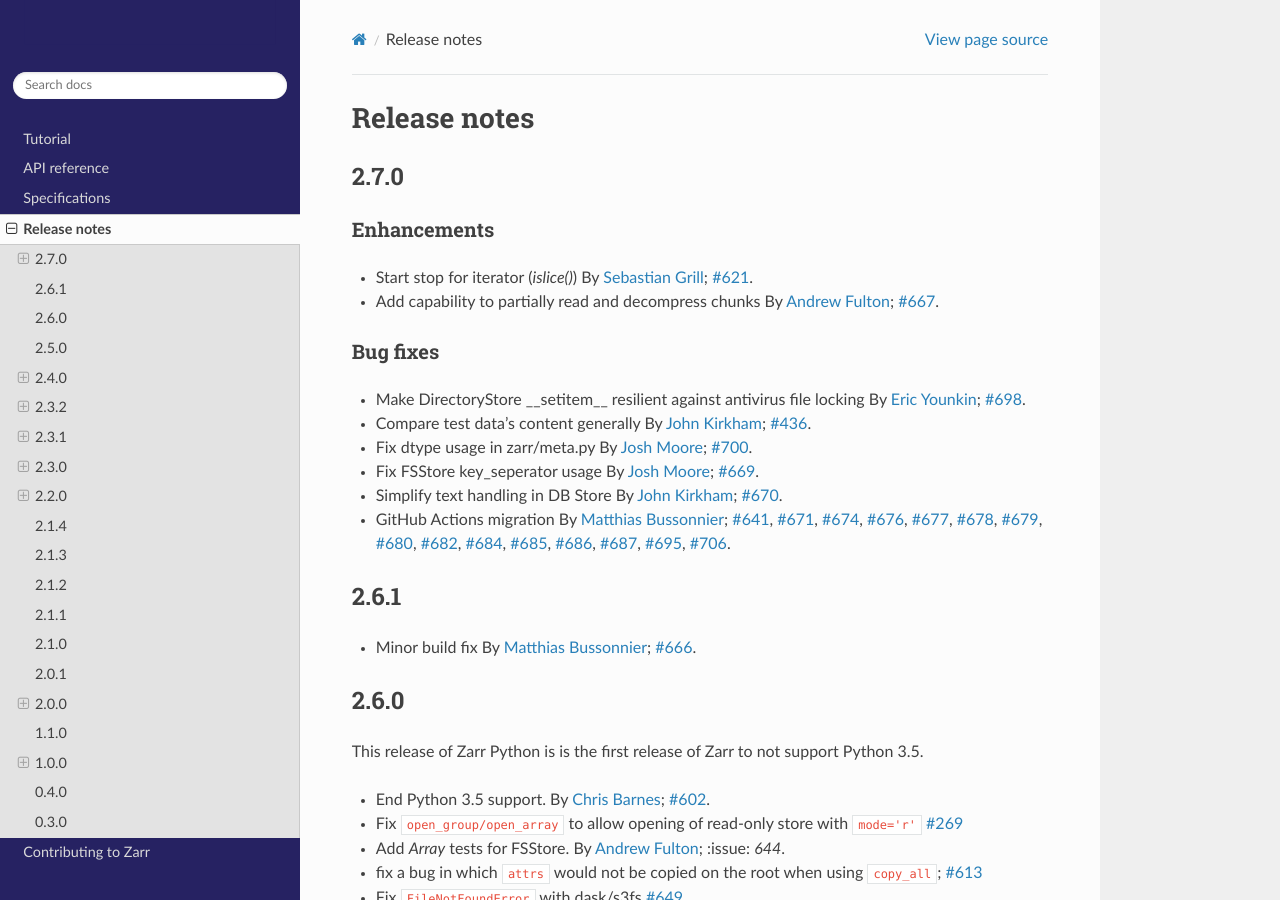
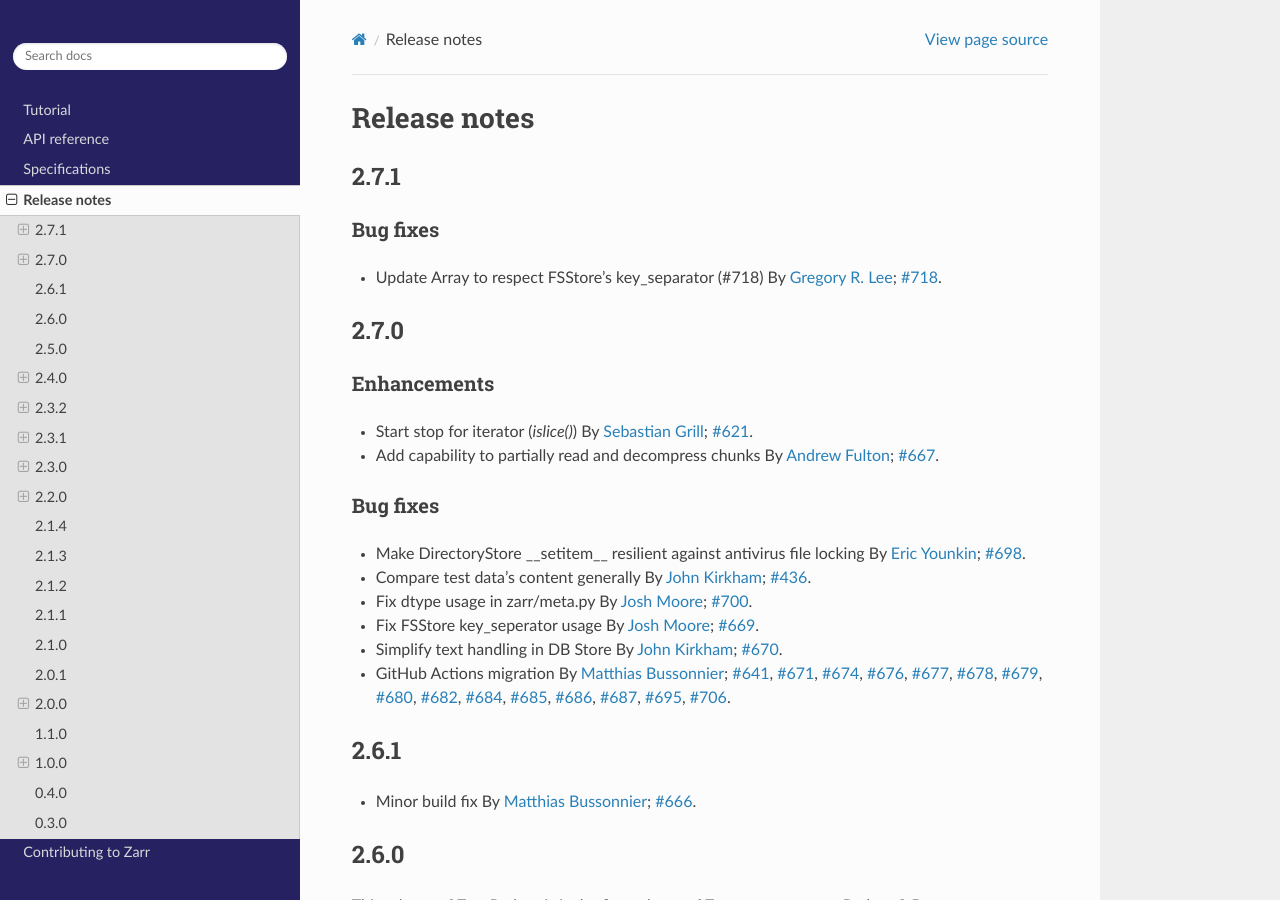
Before and after one commit to enthusiastdev121/zarr-python, a Sphinx documentation site: the page built from docs/release.rst, in a window 1280 px wide and 900 px high. Built offline with Sphinx 7.4.7 and the Read the Docs theme 2.0.0, drawn with Linux system fonts in a browser that asks for light colours; the version number could not be read and is left out.

Commit message:
2.7.1 Release notes

```diff
--- a/docs/release.rst
+++ b/docs/release.rst
@@ -1,5 +1,18 @@
 Release notes
 =============
+
+.. _release_2.7.1:
+
+2.7.1
+-----
+
+Bug fixes
+~~~~~~~~~
+
+* Update Array to respect FSStore's key_separator  (#718)
+  By :user:`Gregory R. Lee <grlee77>`; :issue:`718`.
+
+.. _release_2.7.0:
 
 2.7.0
 -----
@@ -12,7 +25,6 @@ Enhancements
 
 * Add capability to partially read and decompress chunks
   By :user:`Andrew Fulton <andrewfulton9>`; :issue:`667`.
-
 
 Bug fixes
 ~~~~~~~~~
@@ -38,11 +50,15 @@ Bug fixes
   :issue:`679`, :issue:`680`, :issue:`682`, :issue:`684`, :issue:`685`, :issue:`686`,
   :issue:`687`, :issue:`695`, :issue:`706`.
 
+.. _release_2.6.1:
+
 2.6.1
 -----
 
 * Minor build fix
   By :user:`Matthias Bussonnier <Carreau>`; :issue:`666`.
+
+.. _release_2.6.0:
 
 2.6.0
 -----
@@ -85,9 +101,10 @@ merged PR tagged with the 2.6 milestone.
   creating an ``Array``, or when using ``open_array``. No option exists yet to
   apply partial read and decompress on a per-operation basis.
 
+.. _release_2.5.0:
+
 2.5.0
 -----
-
 
 This release will be the last to support Python 3.5, next version of Zarr will be Python 3.6+.
 
```
